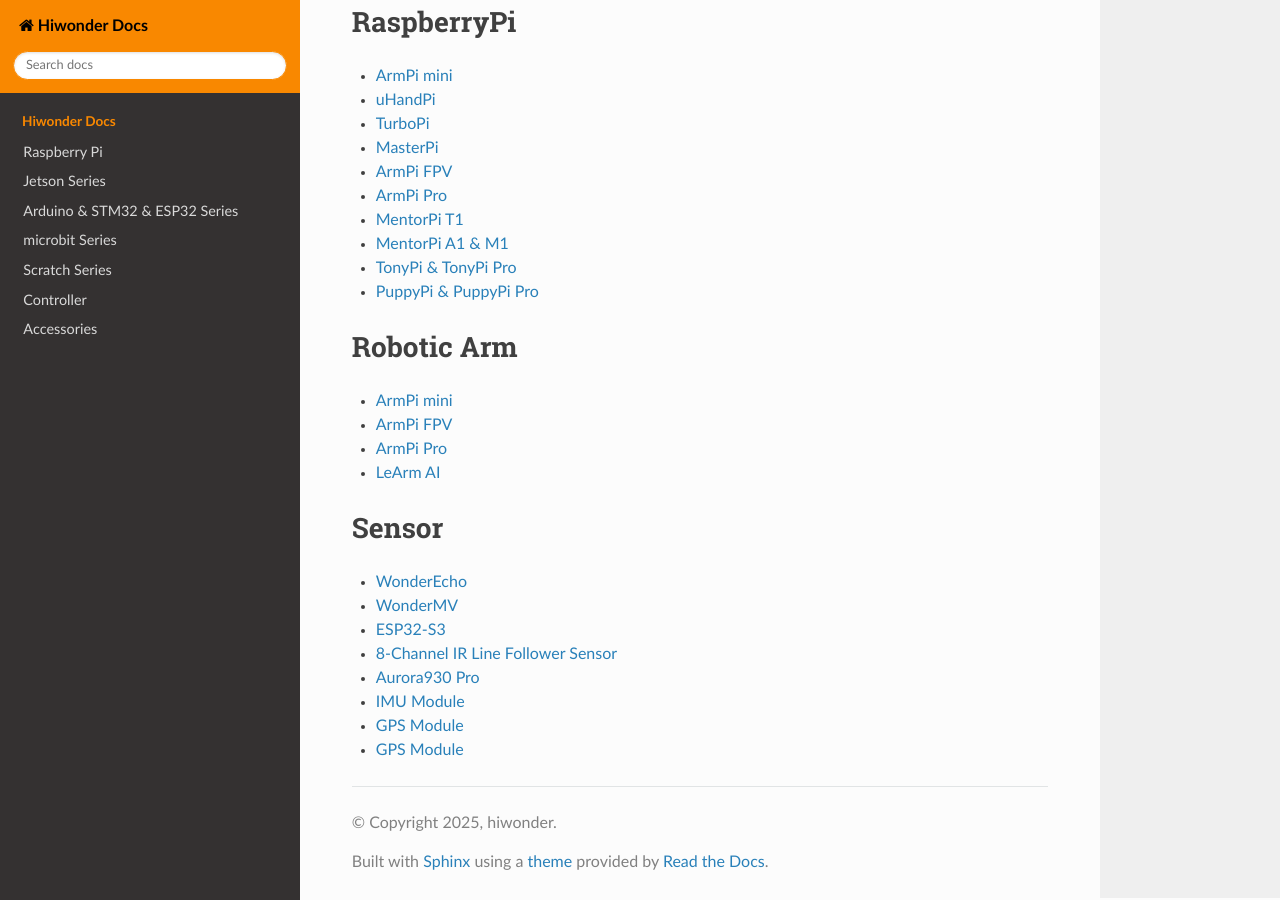
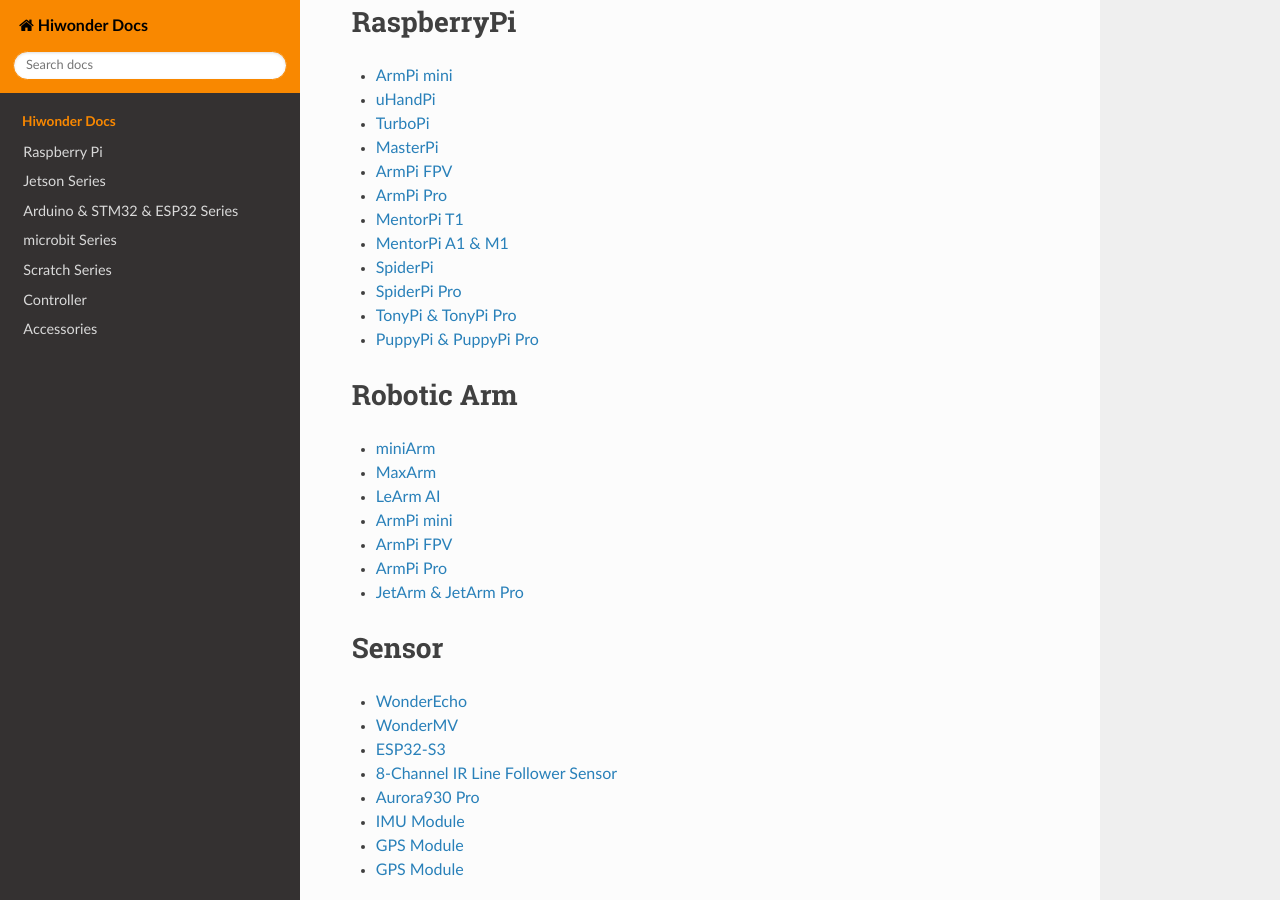
Before and after one commit to Hiwonder-docs/Hiwonder-docs, a Sphinx documentation site: the page built from source/learn/index.md, in a window 1280 px wide and 900 px high, scrolled down 421 px. Built offline with Sphinx 7.4.7 and the Read the Docs theme 3.1.0, drawn with Linux system fonts in a browser that asks for light colours.

Commit message:
add SpiderPi & Pro

```diff
--- a/source/learn/index.md
+++ b/source/learn/index.md
@@ -21,15 +21,20 @@
 * [ArmPi Pro](https://docs.hiwonder.com/projects/ArmPi_Pro/en/latest/)
 * [MentorPi T1](https://docs.hiwonder.com/projects/MentorPi-T1/en/latest/)
 * [MentorPi A1 & M1](https://docs.hiwonder.com/projects/MentorPi/en/latest/)
+* [SpiderPi](https://docs.hiwonder.com/projects/SpiderPi/en/latest/)
+* [SpiderPi Pro](https://docs.hiwonder.com/projects/SpiderPi_Pro/en/latest/)
 * [TonyPi & TonyPi Pro](https://docs.hiwonder.com/projects/TonyPi_Pro/en/latest/)
 * [PuppyPi & PuppyPi Pro](https://docs.hiwonder.com/projects/PuppyPi/en/latest/)
 
 #  Robotic Arm
 
+* [miniArm](https://docs.hiwonder.com/projects/miniArm/en/latest/)
+* [MaxArm](https://docs.hiwonder.com/projects/MaxArm/en/latest/)
+* [LeArm AI](https://docs.hiwonder.com/projects/LeArm_AI/en/latest/index.html)
 * [ArmPi mini](https://docs.hiwonder.com/projects/ArmPi_mini/en/latest/)
 * [ArmPi FPV](https://docs.hiwonder.com/projects/ArmPi_FPV/en/latest/)
 * [ArmPi Pro](https://docs.hiwonder.com/projects/ArmPi_Pro/en/latest/)
-* [LeArm AI](https://docs.hiwonder.com/projects/LeArm_AI/en/latest/index.html)
+* [JetArm & JetArm Pro](https://docs.hiwonder.com/projects/JetArm/en/jetarm-orin-nano/)
 
 # Sensor
 
```
Also changed, not shown: source/raspberrypi/index.md (+2 -0 lines).
